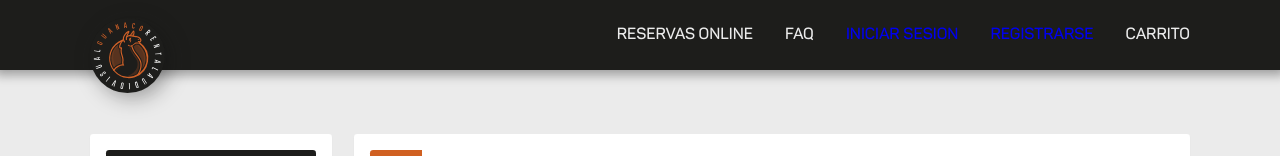
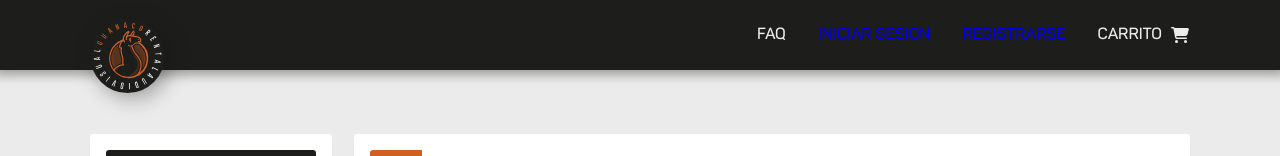
Before and after one commit to Facupelli/guanaco-rental, a Next.js app in the folder guanaco-rental/: page / in a window 1280 px wide. Shown: the top 156 px of the page. Built offline with nearby package versions, Linux system fonts and the light colour scheme; no server answers.

Commit message:
nav cart & logout icons

```diff
--- a/guanaco-rental/components/Nav/Nav.js
+++ b/guanaco-rental/components/Nav/Nav.js
@@ -1,5 +1,9 @@
 import { useUser } from "@auth0/nextjs-auth0";
-import { faBars, faCartShopping } from "@fortawesome/free-solid-svg-icons";
+import {
+  faArrowRightFromBracket,
+  faBars,
+  faCartShopping,
+} from "@fortawesome/free-solid-svg-icons";
 import { FontAwesomeIcon } from "@fortawesome/react-fontawesome";
 import Image from "next/image";
 import Link from "next/link";
@@ -57,13 +61,17 @@ export default function Nav({ setShowCart, cartPage, home }) {
         <FontAwesomeIcon icon={faBars} width="25px" className={s.bars_icon} />
       </label>
       <ul ref={menuRef}>
-        <li>RESERVAS ONLINE</li>
+        {/* <li>RESERVAS ONLINE</li> */}
         <li>FAQ</li>
         {user ? (
-          <li>
+          <li className={s.link_icon}>
             <Link href="/api/auth/logout">
               <a>CERRAR SESION</a>
             </Link>
+            <FontAwesomeIcon
+              icon={faArrowRightFromBracket}
+              width="20px"
+            />
           </li>
         ) : (
           <>
@@ -79,7 +87,13 @@ export default function Nav({ setShowCart, cartPage, home }) {
             </li>
           </>
         )}
-        <li onClick={cartPage ? null : handleShowCart}>CARRITO</li>
+        <li onClick={cartPage ? null : handleShowCart} className={s.link_icon}>
+          CARRITO
+          <FontAwesomeIcon
+            icon={faCartShopping}
+            width="20px"
+          />
+        </li>
         {user?.email === "facundopellicer4@gmail.com" && (
           <li>
             <Link href="/admin">ADMIN</Link>
--- a/guanaco-rental/components/Nav/Nav.module.scss
+++ b/guanaco-rental/components/Nav/Nav.module.scss
@@ -26,6 +26,12 @@
     gap: 2rem;
     position: relative;
 
+    .link_icon {
+      display: flex;
+      align-items: center;
+      gap: 0.5rem;
+    }
+
     li {
       cursor: pointer;
       font-weight: 600;
@@ -34,12 +40,21 @@
         &:visited {
           color: $m-white;
         }
+        &:hover {
+          color: $m-orange;
+        }
+      }
+
+      &:hover {
+        color: $m-orange;
       }
     }
   }
 }
 
-.click, .icon_container, .cart_btn {
+.click,
+.icon_container,
+.cart_btn {
   display: none;
 }
 
@@ -60,20 +75,21 @@
       height: 60px;
     }
 
-    .icon_container, .cart_btn {
+    .icon_container,
+    .cart_btn {
       display: block;
     }
 
-    .cart_btn{
+    .cart_btn {
       background-color: transparent;
       border: none;
     }
 
-    .cart_icon{
+    .cart_icon {
       color: $m-white;
     }
 
-    .click:checked ~ ul{
+    .click:checked ~ ul {
       left: 0%;
     }
 
```
Also changed, not shown: 1 other file (tests, documents, lock files or other folders).
